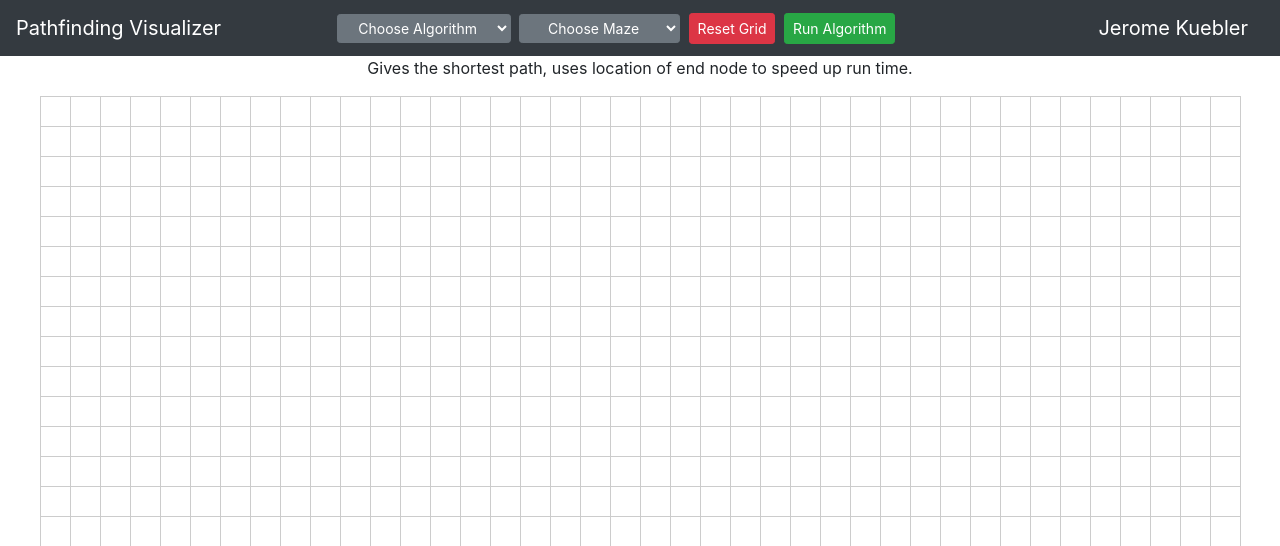
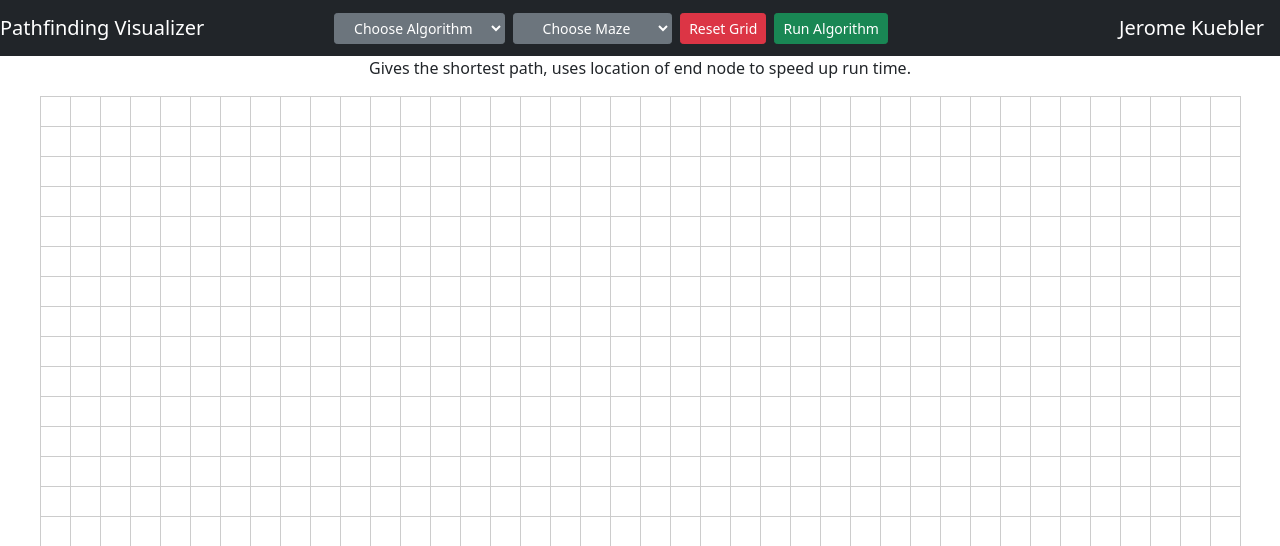
Before and after one commit to jerkuebler/pathfindingjs, a Flask app: page / in a window 1280 px wide. Shown: the top 546 px of the page. Run offline with Flask 2, Linux system fonts and the light colour scheme; some libraries are stand-ins or nearby versions.

Commit message:
Updated to use CDNs

```diff
--- a/templates/index.html
+++ b/templates/index.html
@@ -4,21 +4,21 @@
     <meta charset="UTF-8">
     <title>Title</title>
     <link rel="stylesheet" href="{{ url_for('static', filename='css/index.css') }}">
-    <link rel="stylesheet" href="{{ url_for('static', filename="open-iconic/font/css/open-iconic.css") }}">
-    <link rel="stylesheet" href="/static/bootstrap/css/bootstrap.min.css">
+    <link rel="stylesheet" href="https://cdnjs.cloudflare.com/ajax/libs/open-iconic/1.1.1/font/css/open-iconic.min.css" integrity="sha512-LeCmts7kEi09nKc+DwGJqDV+dNQi/W8/qb0oUSsBLzTYiBwxj0KBlAow2//jV7jwEHwSCPShRN2+IWwWcn1x7Q==" crossorigin="anonymous" />
+    <link href="https://cdn.jsdelivr.net/npm/bootstrap@5.0.0-beta3/dist/css/bootstrap.min.css" rel="stylesheet" integrity="sha384-eOJMYsd53ii+scO/bJGFsiCZc+5NDVN2yr8+0RDqr0Ql0h+rP48ckxlpbzKgwra6" crossorigin="anonymous">
 </head>
 <body>
     <nav class="navbar navbar-expand-md navbar-dark bg-dark">
         <a class="navbar-brand" href="#">Pathfinding Visualizer</a>
-        <div class="mr-auto ml-auto">
-            <select class="btn btn-secondary btn-sm dropdown-toggle mr-1" id="algorithmSelect">
+        <div class="me-auto ms-auto">
+            <select class="btn btn-secondary btn-sm dropdown-toggle me-1" id="algorithmSelect">
             </select>
-            <select class="btn btn-secondary btn-sm dropdown-toggle mr-1" id="mazeSelect">
+            <select class="btn btn-secondary btn-sm dropdown-toggle me-1" id="mazeSelect">
             </select>
-            <button class="btn btn-danger btn-sm mr-1" id="resetGrid">Reset Grid</button>
-            <button class="btn btn-success btn-sm mr-1" id="run">Run Algorithm</button>
+            <button class="btn btn-danger btn-sm me-1" id="resetGrid">Reset Grid</button>
+            <button class="btn btn-success btn-sm me-1" id="run">Run Algorithm</button>
         </div>
-        <a class="navbar-brand ml-auto" href="www.jeromekuebler.com">Jerome Kuebler</a>
+        <a class="navbar-brand ms-auto" href="www.jeromekuebler.com">Jerome Kuebler</a>
     </nav>
     <main class="container" role="main">
         <span class="notes" id="notes">
@@ -26,10 +26,13 @@
         </span>
     </main>
 </body>
-<script src="/static/bootstrap/js/jquery-3.4.1.min.js"></script>
-<script src="/static/bootstrap/js/popper.min.js"></script>
-<script src="/static/bootstrap/js/bootstrap.bundle.min.js"></script>
-<script type="text/javascript" src="{{ url_for('static', filename='js/algorithm.js') }}"></script>
-<script type="text/javascript" src="{{ url_for('static', filename='js/maze.js') }}"></script>
-<script type="text/javascript" src="{{ url_for('static', filename='js/path.js') }}"></script>
+    <script
+          src="https://code.jquery.com/jquery-3.6.0.min.js"
+          integrity="sha256-/xUj+3OJU5yExlq6GSYGSHk7tPXikynS7ogEvDej/m4="
+          crossorigin="anonymous"></script>
+    <!-- JavaScript Bundle with Popper -->
+    <script src="https://cdn.jsdelivr.net/npm/bootstrap@5.0.0-beta3/dist/js/bootstrap.bundle.min.js" integrity="sha384-JEW9xMcG8R+pH31jmWH6WWP0WintQrMb4s7ZOdauHnUtxwoG2vI5DkLtS3qm9Ekf" crossorigin="anonymous"></script>
+    <script type="text/javascript" src="{{ url_for('static', filename='js/algorithm.js') }}"></script>
+    <script type="text/javascript" src="{{ url_for('static', filename='js/maze.js') }}"></script>
+    <script type="text/javascript" src="{{ url_for('static', filename='js/path.js') }}"></script>
 </html>
```
